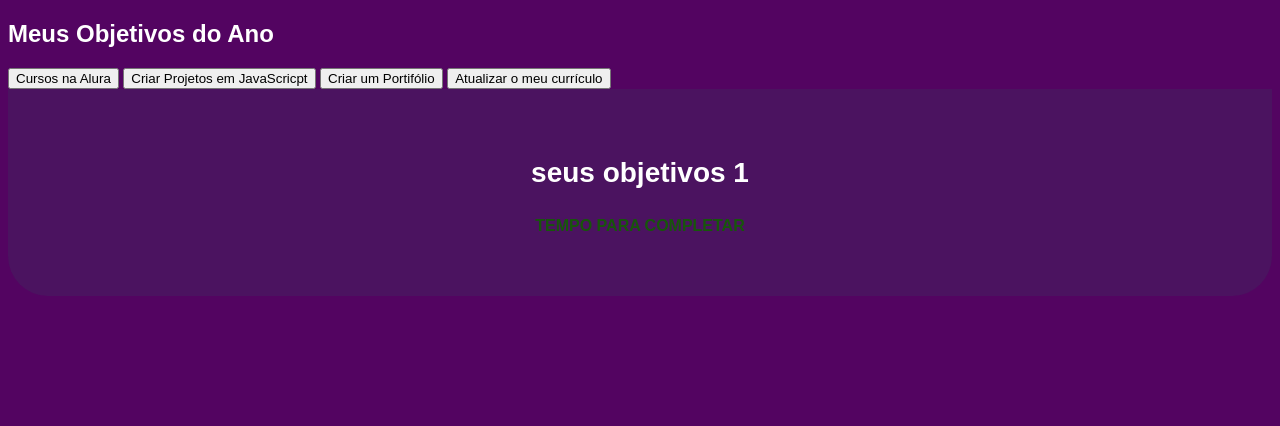
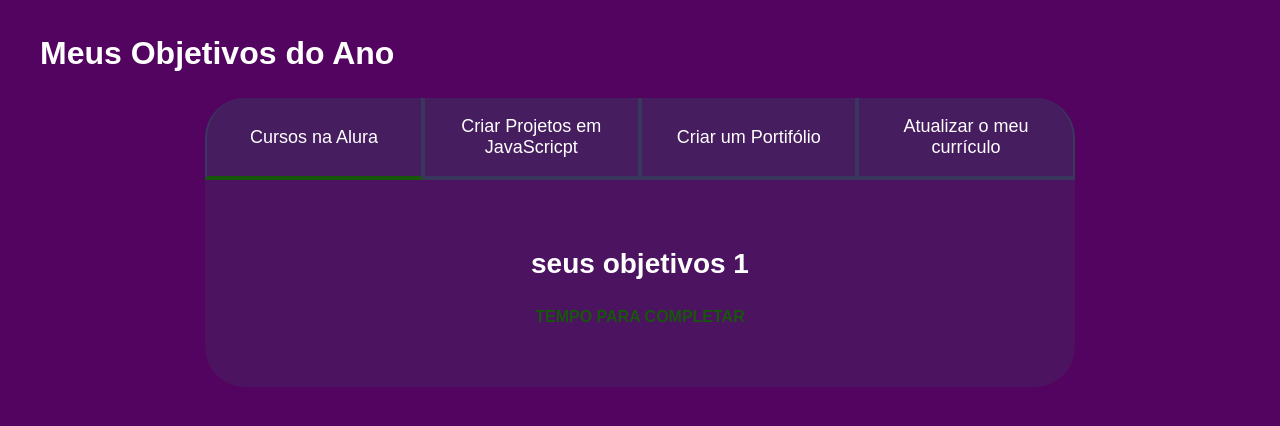
Before and after one commit to felipe-ligeiro-2005/Meu-Site, a plain HTML site: page index.html in a window 1280 px wide. Drawn offline with Linux system fonts and the light colour scheme.

Commit message:
index.html

```diff
--- a/index.html
+++ b/index.html
@@ -1,5 +1,6 @@
 <!DOCTYPE html>
 <html lang="pt-br">
+
 <head>
 
     <meta charset="UTF-8">
@@ -8,14 +9,16 @@
     <title>Meus Objetivos do Ano</title>
     <link rel="stylesheet" href="style.css">
 </head>
+
 <body>
-   <section>
-    <h2>Meus Objetivos do Ano</h2>
-    <div>
-        <button>Cursos na Alura</button>
-        <button>Criar Projetos em JavaScricpt</button>
-        <button>Criar um Portifólio</button>
-        <button>Atualizar o meu currículo</button>
+    <section class="conteudo-principal">
+        <h2 class="titulo-principal">Meus Objetivos do Ano</h2>
+        <div class="conteudo">
+            <div class="botoes">
+                <button class="botao ativo">Cursos na Alura</button>
+                <button class="botao">Criar Projetos em JavaScricpt</button>
+                <button class="botao">Criar um Portifólio</button>
+                <button class="botao">Atualizar o meu currículo</button>
             </div>
             <div class="abas-textos">
                 <div clas="aba-conteudo ativo">
@@ -31,7 +34,7 @@
                 <div class="aba-conteudo">
                     <h3 class="aba-conteudo-principal">Mudar para os seus objetivos 3</h3>
                     <h4 class="aba-conteudo-titulo-secundario">Tempo para completar o objetivo</h4>
-        <div class="contador">
+                    <div class="contador"></div>
                 </div>
                 <div class="aba-conteudo">
                     <h3 class="aba-conteudo-titulo-principal">Mudar para os seus objetivos 4</h3>
@@ -40,7 +43,9 @@
                 </div>
             </div>
         </div>
+
     </section>
     <script src="main.js"></script>
 </body>
+
 </html>
```
Lines whose indentation alone changed are shown as unchanged.
